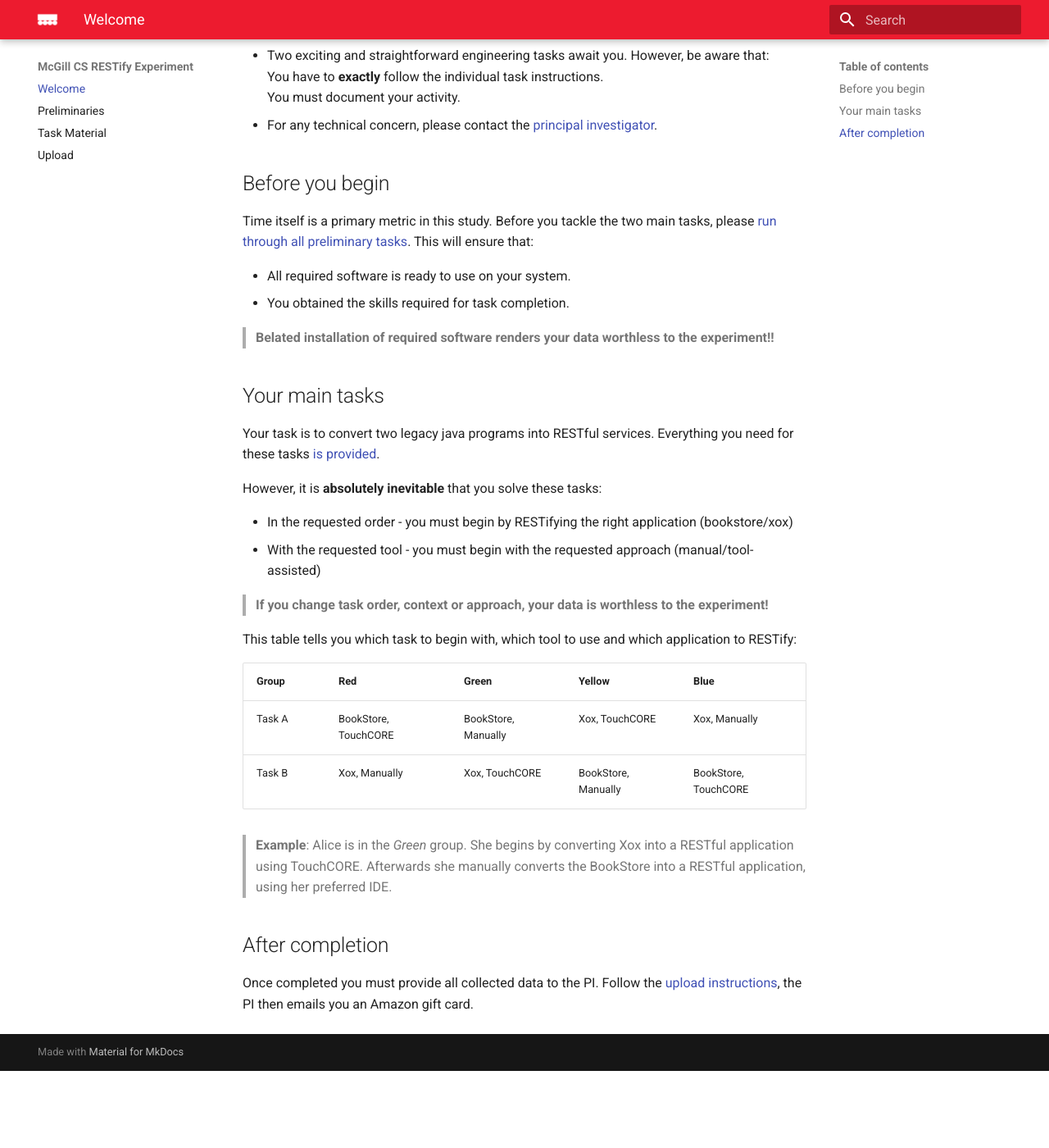
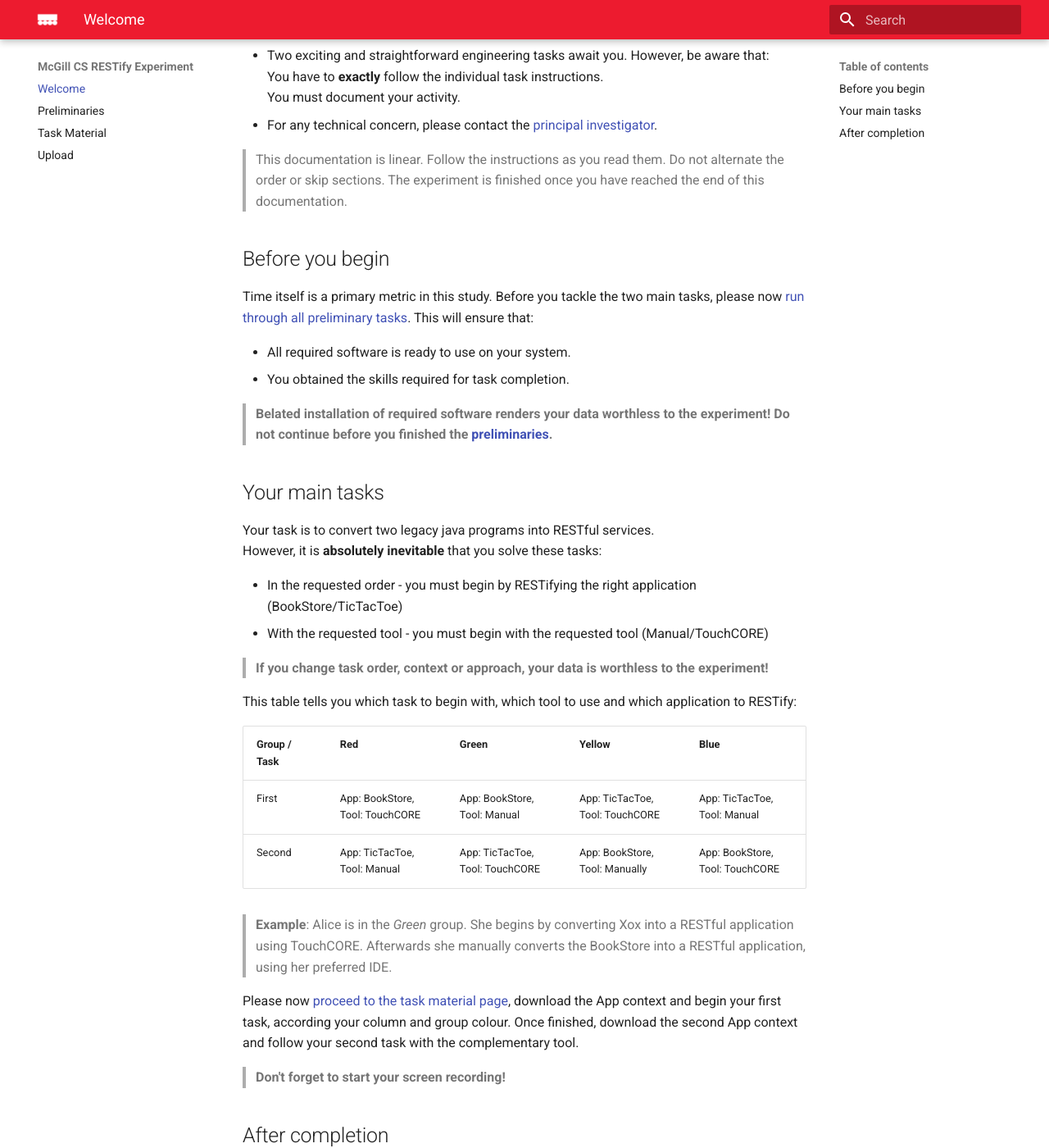
Before and after one commit to m5c/RestifyParticipantInstructions, an MkDocs documentation site: the page built from docs/index.md, in a window 1280 px wide and 1400 px high, scrolled down 310 px. Shown: the whole window at 82% size. Built offline with MkDocs 1.6.1 and Material for MkDocs 9.7.7, drawn with Linux system fonts in a browser that asks for light colours; before the commit the page ends 1616 px from its top, so only the background shows below that.

Commit message:
minor wording tweaks

```diff
--- a/docs/index.md
+++ b/docs/index.md
@@ -10,35 +10,40 @@ You have to **exactly** follow the individual task instructions.
 You must document your activity.
  * For any technical concern, please contact the [principal investigator](mailto:maximilian.schiedermeier@mcgill.ca).
 
+ > This documentation is linear. Follow the instructions as you read them. Do not alternate the order or skip sections. The experiment is finished once you have reached the end of this documentation.
+
 ## Before you begin
 
-Time itself is a primary metric in this study. Before you tackle the two main tasks, please [run through all preliminary tasks](preliminaries). This will ensure that:
+Time itself is a primary metric in this study. Before you tackle the two main tasks, please now [run through all preliminary tasks](preliminaries). This will ensure that:
 
  * All required software is ready to use on your system.
  * You obtained the skills required for task completion.
 
- > **Belated installation of required software renders your data worthless to the experiment!!**
+ > **Belated installation of required software renders your data worthless to the experiment! Do not continue before you finished the [preliminaries](preliminaries).**
 
 ## Your main tasks
 
-Your task is to convert two legacy java programs into RESTful services. Everything you need for these tasks [is provided](preliminaries).
-
+Your task is to convert two legacy java programs into RESTful services.
 However, it is **absolutely inevitable** that you solve these tasks:
 
- * In the requested order - you must begin by RESTifying the right application (bookstore/xox)
- * With the requested tool - you must begin with the requested approach (manual/tool-assisted)
+ * In the requested order - you must begin by RESTifying the right application (BookStore/TicTacToe)
+ * With the requested tool - you must begin with the requested tool (Manual/TouchCORE)
 
  > **If you change task order, context or approach, your data is worthless to the experiment!**
 
 This table tells you which task to begin with, which tool to use and which application to RESTify:
 
 
-| Group | Red | Green | Yellow | Blue |
+| Group / Task | Red | Green | Yellow | Blue |
 |---|---|---|---|---|
-| Task A | BookStore, TouchCORE | BookStore, Manually | Xox, TouchCORE | Xox, Manually |
-| Task B | Xox, Manually | Xox, TouchCORE | BookStore, Manually | BookStore, TouchCORE |
+| First | App: BookStore, Tool: TouchCORE | App: BookStore, Tool: Manual | App: TicTacToe, Tool: TouchCORE | App: TicTacToe, Tool: Manual |
+| Second | App: TicTacToe, Tool: Manual | App: TicTacToe, Tool: TouchCORE | App: BookStore, Tool: Manually | App: BookStore, Tool: TouchCORE |
 
  > **Example**: Alice is in the *Green* group. She begins by converting Xox into a RESTful application using TouchCORE. Afterwards she manually converts the BookStore into a RESTful application, using her preferred IDE.
+
+Please now [proceed to the task material page](tasks), download the App context and begin your first task, according your column and group colour. Once finished, download the second App context and follow your second task with the complementary tool.
+
+ > **Don't forget to start your screen recording!**
 
 ## After completion
 
```
